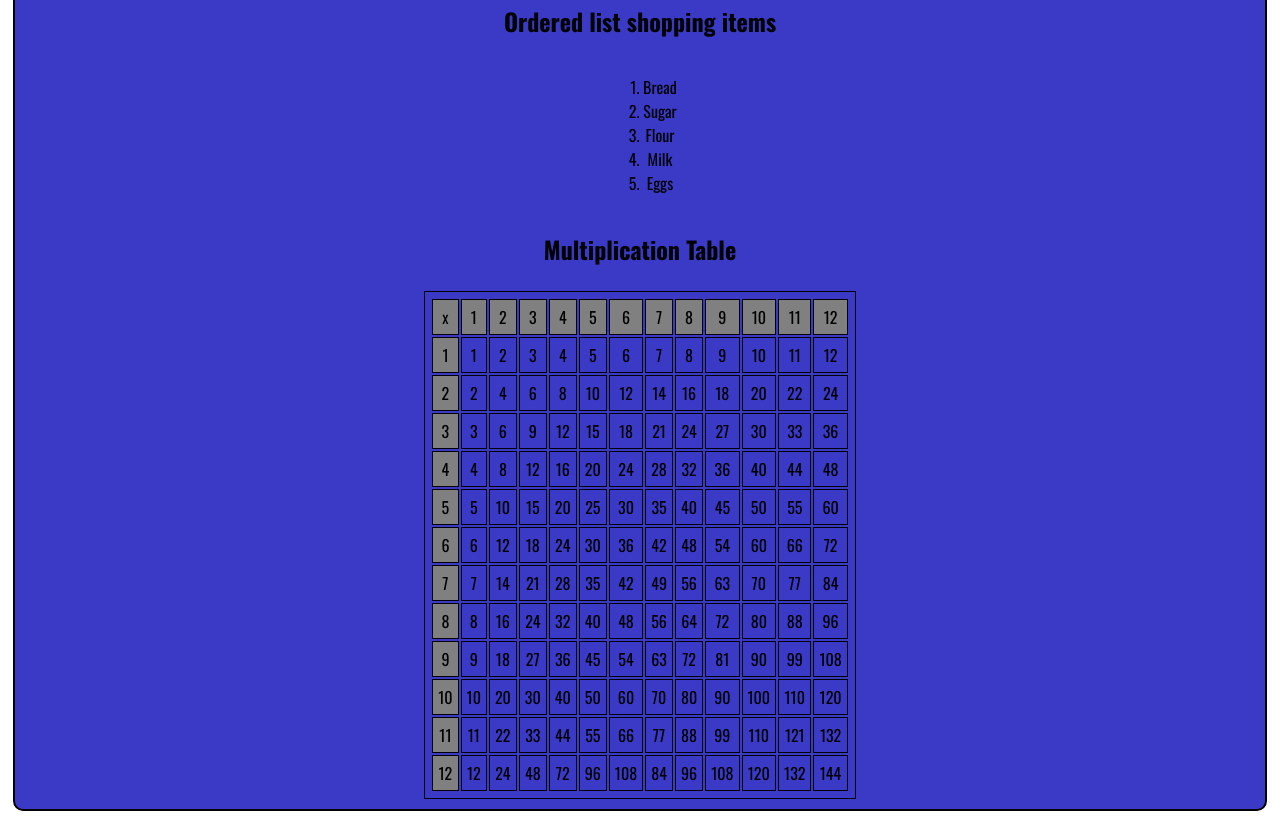
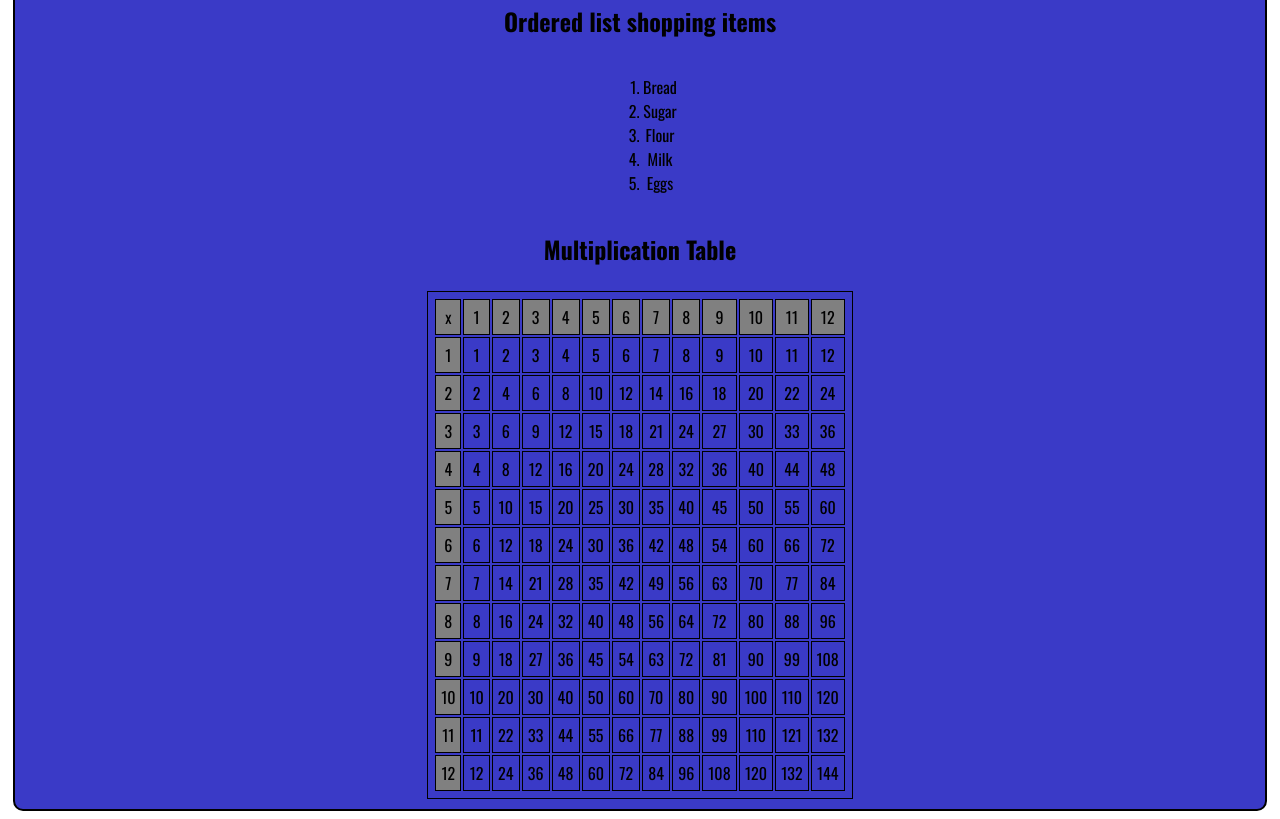
Before and after one commit to swarui/learnlyapp-assignment-two, a plain HTML site: page index.html in a window 1280 px wide. Shown: the part 560-1379 px from the top of the page. Drawn offline with nearby package versions, Linux system fonts and the light colour scheme; a web font is replaced by a local one.

Commit message:
Completed Assignment

```diff
--- a/index.html
+++ b/index.html
@@ -220,10 +220,10 @@
                     <td class="main" >12</td>
                     <td>12</td>
                     <td>24</td>
+                    <td>36</td>
                     <td>48</td>
+                    <td>60</td>
                     <td>72</td>
-                    <td>96</td>
-                    <td>108</td>
                     <td>84</td>
                     <td>96</td>
                     <td>108</td>
```
